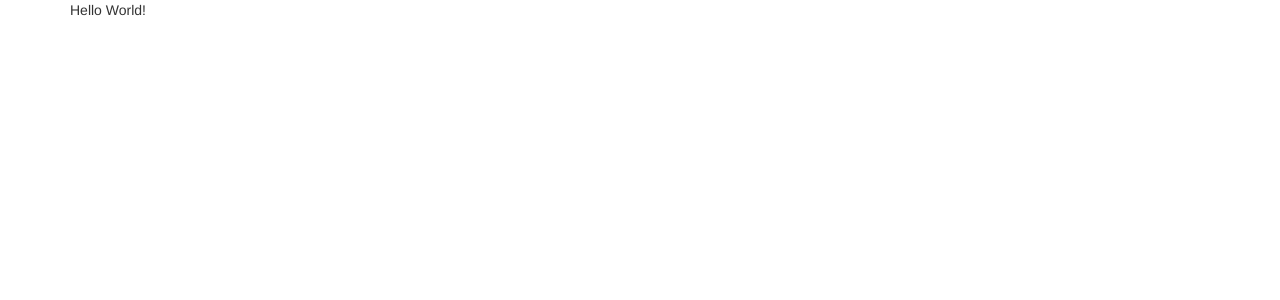
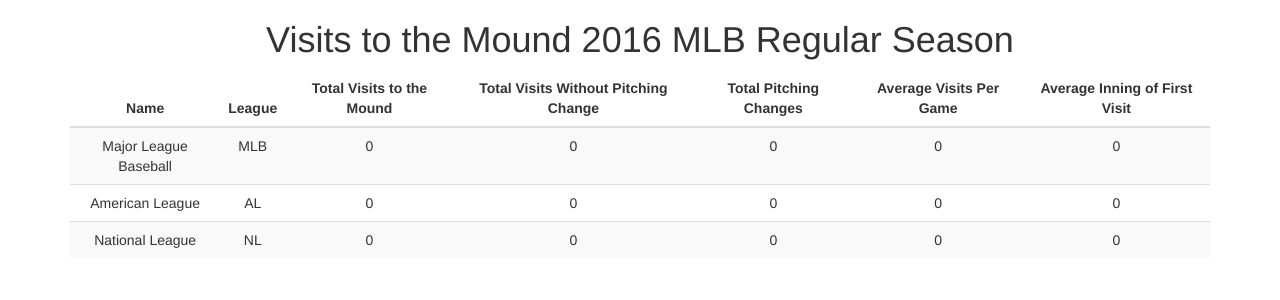
Before and after one commit to isaacmillercodes/rockies-challenge, a PHP site: page / in a window 1280 px wide. Before the commit the part shown is almost empty. Shown: the top 300 px of the page. Run offline with PHP 8.4, Linux system fonts and the light colour scheme; some libraries are stand-ins or nearby versions.

Commit message:
wrote function to intialize array of teams and populated table on index.html

```diff
--- a/src/css/main.css
+++ b/src/css/main.css
@@ -1 +1,8 @@
 /* add custom styles */
+[ng-cloak] {
+  display: none;
+}
+
+h1, th, td {
+  text-align: center;
+}
--- a/src/index.html
+++ b/src/index.html
@@ -2,16 +2,39 @@
 <html lang="en" ng-app="mlbApp">
   <head>
     <meta charset="utf-8">
-    <title>Untitled</title>
+    <title>Visits to the Mound</title>
     <!-- styles -->
     <link rel="stylesheet" type="text/css" href="//maxcdn.bootstrapcdn.com/bootstrap/3.3.6/css/bootstrap.min.css">
     <link rel="stylesheet" type="text/css" href="css/main.css">
   </head>
   <body ng-cloak>
-    <!-- sample angular code -->
+    <h1>Visits to the Mound 2016 MLB Regular Season</h1>
     <div class="container">
-      <div ng-controller="mainController as mainCtrl">
-        <p>{{ mainCtrl.greeting }}</p>
+      <div ng-controller="mainController as mainCtrl" class="table-responsive">
+        <table class="table table-striped">
+          <thead>
+            <tr>
+              <th>Name<br></th>
+              <th>League<br></th>
+              <th>Total Visits to the Mound</th>
+              <th>Total Visits Without Pitching Change</th>
+              <th>Total Pitching Changes</th>
+              <th>Average Visits Per Game</th>
+              <th>Average Inning of First Visit</th>
+            </tr>
+          </thead>
+          <tbody>
+            <tr ng-repeat="team in mainCtrl.resultsArray">
+              <td>{{team.name}}</td>
+              <td>{{team.league}}</td>
+              <td>{{team.totalVisits}}</td>
+              <td>{{team.totalVisitsOnly}}</td>
+              <td>{{team.totalChangesOnly}}</td>
+              <td>{{team.avgVisitsPerGame}}</td>
+              <td>{{team.avgInningFirstVisit}}</td>
+            </tr>
+          </tbody>
+        </table>
       </div>
     </div>
     <!-- scripts -->
--- a/src/js/components/main/main.controller.js
+++ b/src/js/components/main/main.controller.js
@@ -6,12 +6,77 @@
     .module('mlbApp.components.main')
     .controller('mainController', mainController);
 
-  mainController.$inject = ['$scope', '$http'];
+  mainController.$inject = ['MainService'];
 
-  function mainController($scope, $http) {
+  function mainController(MainService) {
     /*jshint validthis: true */
-    this.greeting = 'Hello World!';
+    const vm = this;
 
+    class ResultObject {
+      constructor(name, league) {
+        this.name = name;
+        this.league = league;
+        this.totalVisits = 0;
+        this.totalVisitsOnly = 0;
+        this.totalChangesOnly = 0;
+        this.avgVisitsPerGame = 0;
+        this.avgInningFirstVisit = 0;
+      }
+    }
+
+    vm.resultsArray = [new ResultObject('Major League Baseball', 'MLB'), new ResultObject('American League', 'AL'), new ResultObject('National League', 'NL')];
+
+    initTeams(vm.resultsArray);
+
+
+
+    //helper functions
+
+    function initTeams(array) {
+      MainService.getGamesForDay('10', '02')
+      .then(results => {
+        let gamesArray = results.data.data.games.game;
+        if (gamesArray.length) {
+          gamesArray.forEach(game => {
+
+            let leagueInfo = game.league;
+
+            let teamLeague;
+
+            if (leagueInfo[0] === 'A') {
+              teamLeague = 'AL';
+            } else {
+              teamLeague = 'NL';
+            }
+
+            if (leagueInfo[1] === 'A') {
+              teamLeague = 'AL';
+            } else {
+              teamLeague = 'NL';
+            }
+
+            let matchingHomeTeam = array.filter(team => {
+              return team.name === game.home_team_name;
+            })[0];
+
+            let matchingAwayTeam = array.filter(team => {
+              return team.name === game.away_team_name;
+            })[0];
+
+            if (!matchingHomeTeam) {
+              array.push(new ResultObject(game.home_team_name, teamLeague));
+            }
+
+            if (!matchingAwayTeam) {
+              array.push(new ResultObject(game.away_team_name, teamLeague));
+            }
+
+          });
+        }
+        return array;
+      });
+
+    }
   }
 
 })();
--- a/src/js/components/main/main.service.js
+++ b/src/js/components/main/main.service.js
@@ -8,14 +8,32 @@
 
   MainService.$inject = ['$http'];
 
-  function MainService($scope, $http) {
+  function MainService($http) {
     /*jshint validthis: true */
     let baseUrl ='http://gd2.mlb.com/';
     let calendarUrl ='http://gd2.mlb.com/components/game/mlb/year_2016/';
 
-    $http.get(`${calendarUrl}month_05/day_09/miniscoreboard.json`).then(res => {
-      console.log(res);
-    });
+    // class ResultObject {
+    //   constructor(name, league) {
+    //     this.name = name;
+    //     this.league = league;
+    //     this.totalVisits = 0;
+    //     this.totalVisitsOnly = 0;
+    //     this.totalChangesOnly = 0;
+    //     this.avgVisitsPerGame = 0;
+    //     this.avgInningFirstVisit = 0;
+    //   }
+    // }
+    //
+    // const resultsArray = [new ResultObject('Major League Baseball', 'MLB'), new ResultObject('American League', 'AL'), new ResultObject('National League', 'NL')];
+
+    this.getGamesForDay = (month, day) => {
+      return $http.get(`${calendarUrl}month_${month}/day_${day}/miniscoreboard.json`);
+    };
+
+    this.getGameData = (gameDataUrl) => {
+      return $http.get(`${baseUrl}${gameDataUrl}/game_events.json`);
+    };
   }
 
 })();
```
